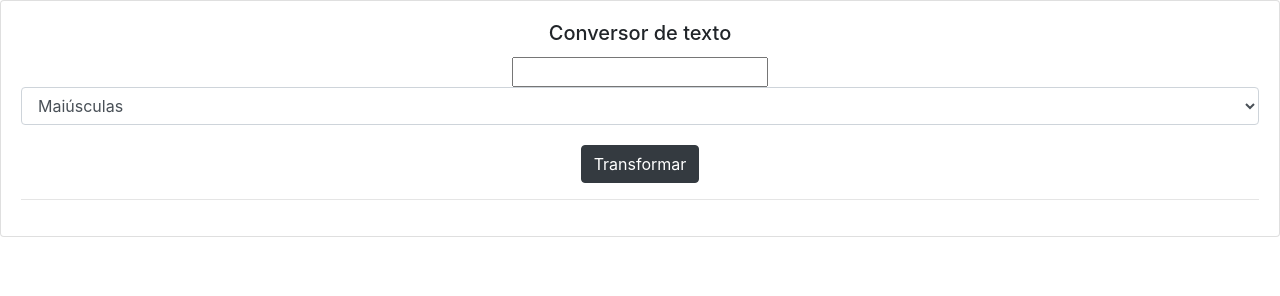
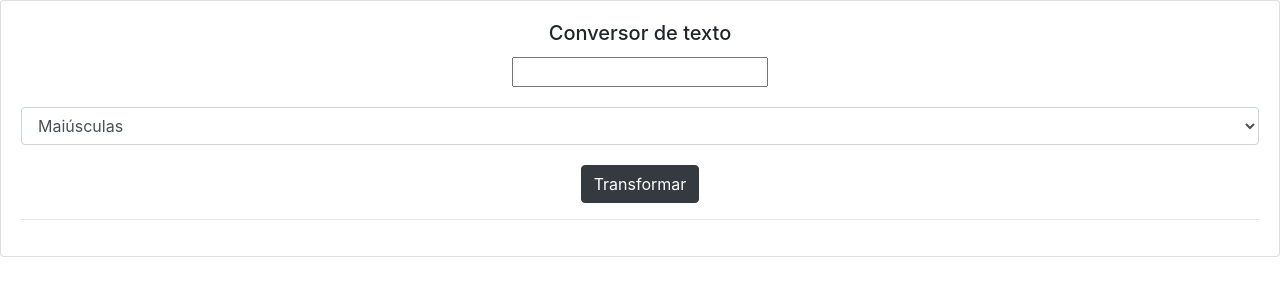
Before and after one commit to LuccaSantos/extensao-chorme-transforma-texto, a browser extension: page index.html in a window 1280 px wide. Drawn offline with nearby package versions, Linux system fonts and the light colour scheme.

Commit message:
Adicao de uma margem-top para o novo elemento select nao ficar colado no campo de texto

```diff
--- a/style.css
+++ b/style.css
@@ -1,3 +1,3 @@
-.btn {
+.btn, select {
     margin-top: 20px;
 }
```
